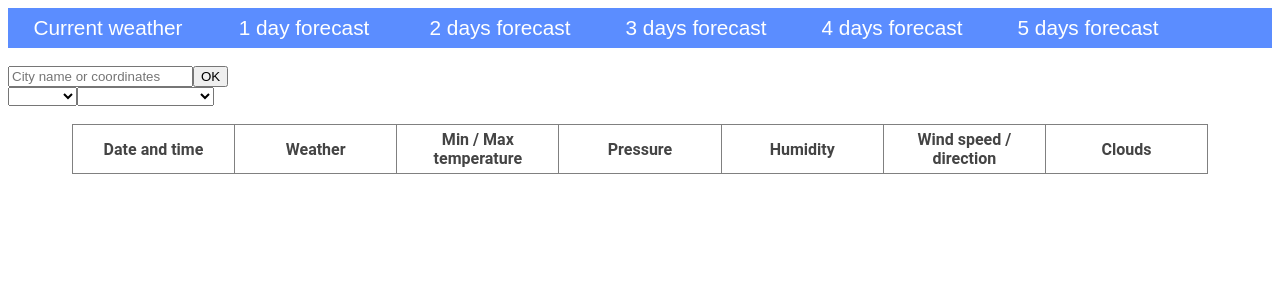
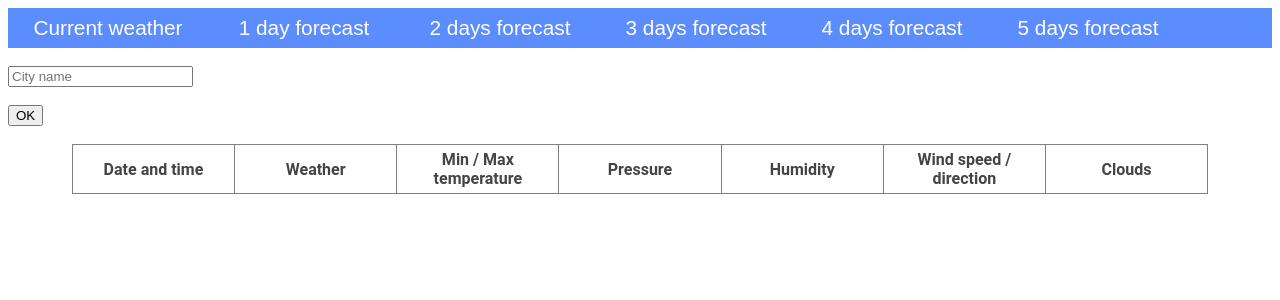
Before and after one commit to leminhtr/WeatherForecastApp, an Angular app: page /forecast5 in a window 1280 px wide. Shown: the top 300 px of the page. Built offline with nearby package versions, Linux system fonts and the light colour scheme.

Commit message:
add unit & lang+default for current

```diff
--- a/src/app/current/current.component.html
+++ b/src/app/current/current.component.html
@@ -1,15 +1,22 @@
 <div class="w3-sidebar w3-light-grey w3-bar-block" style="width:25%">
   <br>
   <form (ngSubmit)="onSubmit(form)" #form="ngForm">
-    <input type="text" ngModel name="city" placeholder="City name or coordinates">
+    <input type="text" ngModel name="city" placeholder="City name">
+
+    <br>
+
+    <select ngModel name="unit">
+      <option *ngFor="let u of units" [ngValue]="u.name" >{{u.name}}</option>
+    </select>
+    <select ngModel name="lang">
+      <option *ngFor="let l of language" value={{l.id}} selected>{{l.name}}</option>
+    </select>
+
+    <br>
     <button name="button">OK</button>
   </form>
-  <select [(ngModel)]="selectUnits" (change)="OnPageSelected($event.target.value)">
-    <option *ngFor="let u of units" [ngValue]="u" >{{u.name}}</option>
-  </select>
-  <select [(ngModel)]="selectLang" (change)="OnPageSelected($event.target.value)">
-    <option *ngFor="let l of language" value={{l.id}}>{{l.name}}</option>
-  </select>
+
+
 </div>
 
 
--- a/src/app/current/current.component.ts
+++ b/src/app/current/current.component.ts
@@ -13,8 +13,8 @@ export class CurrentComponent implements OnInit {
   myWeather: CurrentWeather;
   location;
   units = [
-    {id: 1, name: "metric"},
-    {id: 2, name: "imperial"}
+    {name: "metric"},
+    {name: "imperial"}
   ];
   language = [
     {id: 'en', name: "English"},
@@ -86,7 +86,8 @@ export class CurrentComponent implements OnInit {
 
   onSubmit(weatherForm:NgForm)
   {
-    this.ws.cityWeather(weatherForm.value.city).subscribe(
+    console.log(weatherForm);
+    this.ws.cityWeather(weatherForm.value.city, weatherForm.value.unit, weatherForm.value.lang).subscribe(
       (data) => {
         this.myWeather = new CurrentWeather(data.name,
           data.sys.country,
--- a/src/app/forecast5/forecast5.component.html
+++ b/src/app/forecast5/forecast5.component.html
@@ -1,15 +1,14 @@
 <div class="w3-sidebar w3-light-grey w3-bar-block" style="width:25%">
   <br>
   <form [formGroup]="forecastForm" (ngSubmit)="onSubmit()">
-    <input type="text" formControlName="forecastCity" name="city" placeholder="City name or coordinates">
+    <input type="text" formControlName="forecastCity" name="city" placeholder="City name">
+
+    <br>
+
+
+    <br>
     <button name="button">OK</button>
   </form>
-  <select [(ngModel)]="selectUnits" (change)="OnPageSelected($event.target.value)">
-    <option *ngFor="let u of units" [ngValue]="u" >{{u.name}}</option>
-  </select>
-  <select [(ngModel)]="selectLang" (change)="OnPageSelected($event.target.value)">
-    <option *ngFor="let l of language" value={{l.id}}>{{l.name}}</option>
-  </select>
 </div>
 
 <br>
--- a/src/app/forecast5/forecast5.component.ts
+++ b/src/app/forecast5/forecast5.component.ts
@@ -16,46 +16,6 @@ export class Forecast5Component implements OnInit {
 
   forecastForm : FormGroup;
   cityForecast: Forecast[]=[];
-
-  units = [
-    {id: 1, name: "metric"},
-    {id: 2, name: "imperial"}
-  ];
-  language = [
-    {id: 'en', name: "English"},
-    {id: 'fr', name: "French"},
-    {id: 'es', name: "Spanish"},
-    {id: 'ar', name: "Arabic"},
-    {id: 'bg', name: "Bulgarian"},
-    {id: 'ca', name: "Catalan"},
-    {id: 'cz', name: "Czech"},
-    {id: 'de', name: "German"},
-    {id: 'el', name: "Greek"},
-    {id: 'fa', name: "Persian"},
-    {id: 'fi', name: "Finish"},
-    {id: 'gl', name: "Galician"},
-    {id: 'hr', name: "Croatian"},
-    {id: 'hu', name: "Hungarian"},
-    {id: 'it', name: "Italian"},
-    {id: 'ja', name: "Japanese"},
-    {id: 'kr', name: "Korean"},
-    {id: 'la', name: "Latvian"},
-    {id: 'lt', name: "Lithuanian"},
-    {id: 'mk', name: "Macedonian"},
-    {id: 'nl', name: "Dutch"},
-    {id: 'pl', name: "Polish"},
-    {id: 'pt', name: "Portuguese"},
-    {id: 'ro', name: "Romanian"},
-    {id: 'ru', name: "Russian"},
-    {id: 'se', name: "Swedish"},
-    {id: 'sk', name: "Slovak"},
-    {id: 'sl', name: "Slovenian"},
-    {id: 'tr', name: "Turkish"},
-    {id: 'ua', name: "Ukrainian"},
-    {id: 'vi', name: "Vietnamese"},
-    {id: 'zh_cn', name: "Chinese Simplified"},
-    {id: 'zh_tw', name: "Chinese Traditional"}
-  ];
 
   ngOnInit() {
     this.forecastForm = new FormGroup({
--- a/src/app/weather.service.ts
+++ b/src/app/weather.service.ts
@@ -18,8 +18,8 @@ export class WeatherService {
     return this.http.get(`https://api.openweathermap.org/data/2.5/weather?lat=${lat}&lon=${long}&appid=3c1cd1d8650e75bc7ba8fdb48d06e445&units=imperial`).map((response:Response) => response.json())
   }
 
-  cityWeather(city:string){
-    return this.http.get(`https://api.openweathermap.org/data/2.5/weather?q=${city}&appid=3c1cd1d8650e75bc7ba8fdb48d06e445&units=imperial`).map((response:Response) => response.json());
+  cityWeather(city:string, unit:string, lang:string){
+    return this.http.get(`https://api.openweathermap.org/data/2.5/weather?q=${city}&appid=3c1cd1d8650e75bc7ba8fdb48d06e445&units=${unit}&lang=${lang}`).map((response:Response) => response.json());
   }
 
   forecast5(city:string){
```
